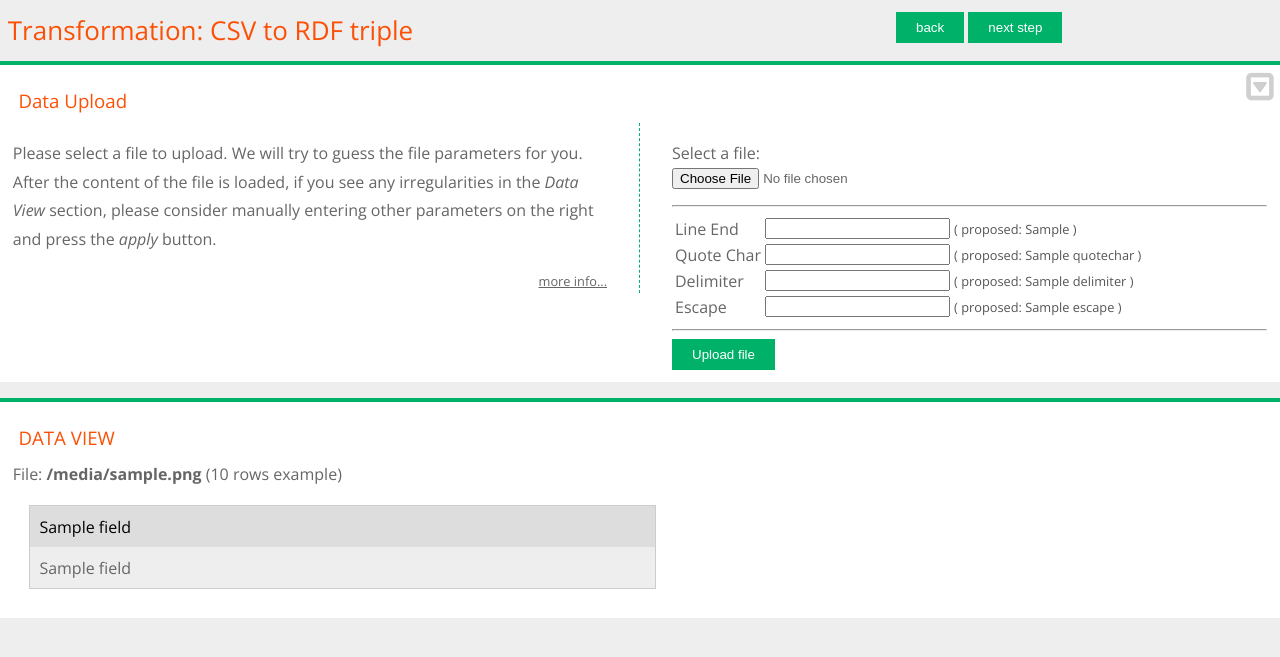
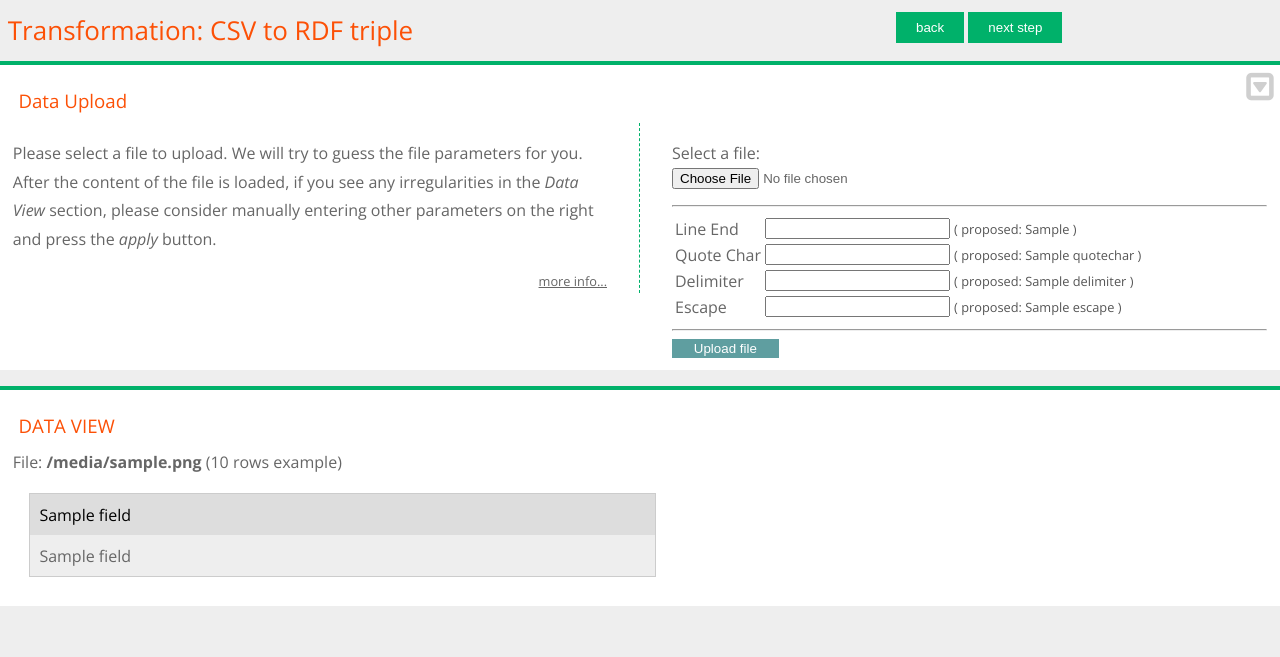
Before and after one commit to LinDA-tools/transformation, a Django app: template templates/transformation/csv_upload.html in a window 1280 px wide. Shown: the part 30-687 px from the top of the page. Run offline with Django 3.2, Linux system fonts and the light colour scheme; the template is opened without the code that fills it: most values are stand-ins (such as "Sample title", 1, 10 or a date in 2020); form fields are guessed from the names that the template uses.

Commit message:
issue #17: fixed most important IE Bug

```diff
--- a/static/css/transformation.css
+++ b/static/css/transformation.css
@@ -206,7 +206,7 @@ input[type="submit"]:hover:disabled {
     color: #bbb;
 }
 
-input[type="button"], .uribuilder {
+input[type="button"], .uribuilder, button {
     background: rgb(82, 179, 217);
     padding: 2px 8px;
     text-decoration: none;
@@ -216,7 +216,7 @@ input[type="button"], .uribuilder {
     cursor: pointer;
 }
 
-input[type="button"]:hover {
+input[type="button"]:hover, button {
     background-color: cadetblue;
 }
 
--- a/templates/transformation/csv_upload.html
+++ b/templates/transformation/csv_upload.html
@@ -99,7 +99,7 @@
             </table>
             <hr>
             <div class="center">
-                <input type="submit" value="Upload file" name="button_upload" id="id_button_upload" class="center">
+                <button type="submit" value="Upload file" name="button_upload" id="id_button_upload" class="center">Upload file</button>
             </div>
 
         </div>
```
